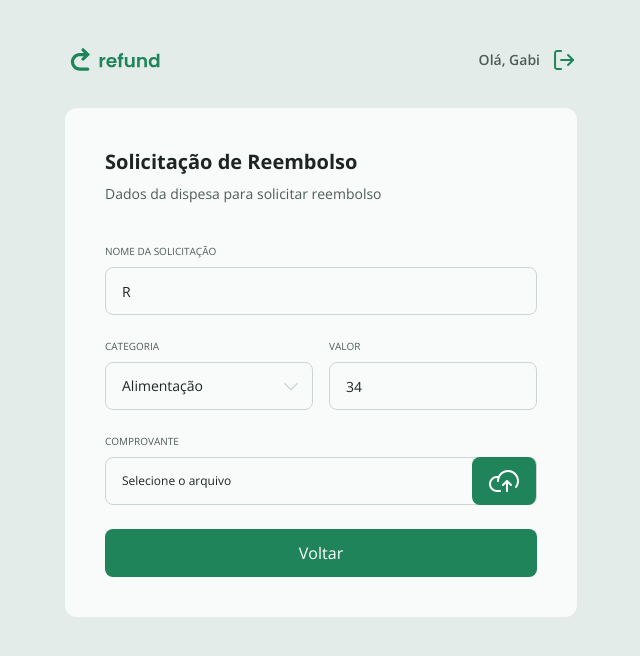
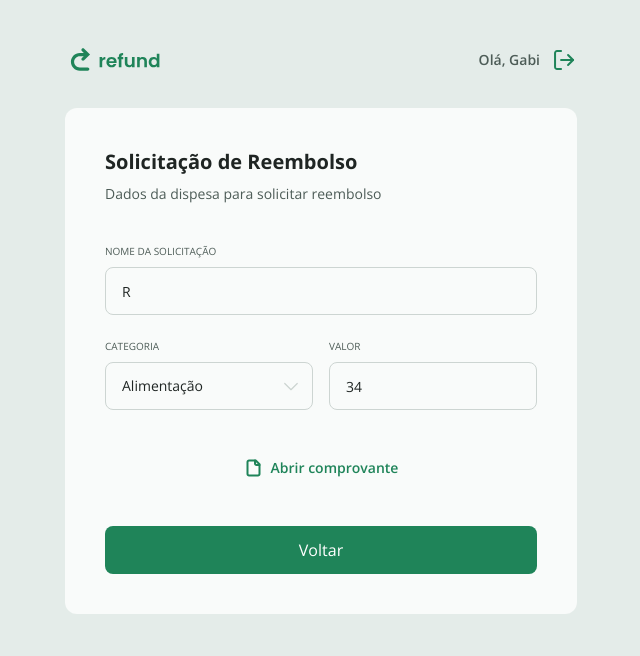
Before and after one commit to gabrielarochaf/web, a React (Vite) app: page /refund/123 in a window 1280 px wide. Shown: the top 656 px of the page, without its empty margins (319-959 px from the left). Built offline with nearby package versions, Linux system fonts and the light colour scheme.

Commit message:
Change input view in reading refund

```diff
--- a/src/pages/Refund.tsx
+++ b/src/pages/Refund.tsx
@@ -6,6 +6,7 @@
 import { Button } from "../components/Button";
 import { useNavigate } from "react-router";
 import { useParams } from "react-router";
+import fileSvg from "../assets/file.svg";
 
 export function Refund() {
   const [category, setCategory] = useState("Transport");
@@ -70,10 +71,21 @@
         />
       </div>
 
-      <Upload
-        filename={filename && filename.name}
-        onChange={(e) => e.target.files && setFileneme(e.target.files[0])}
-      />
+      {params.id ? (
+        <a
+          href="/"
+          target="_blank"
+          className="text-sm text-green-100 font-semibold flex items-center justify-center gap-2 my-6 hover:opacity-70 transition ease-linear"
+        >
+          <img src={fileSvg} alt="File Icon" />
+          Abrir comprovante
+        </a>
+      ) : (
+        <Upload
+          filename={filename && filename.name}
+          onChange={(e) => e.target.files && setFileneme(e.target.files[0])}
+        />
+      )}
 
       <Button type="submit" isLoading={isLoading}>
         {params.id ? "Voltar" : "Enviar"}
```
